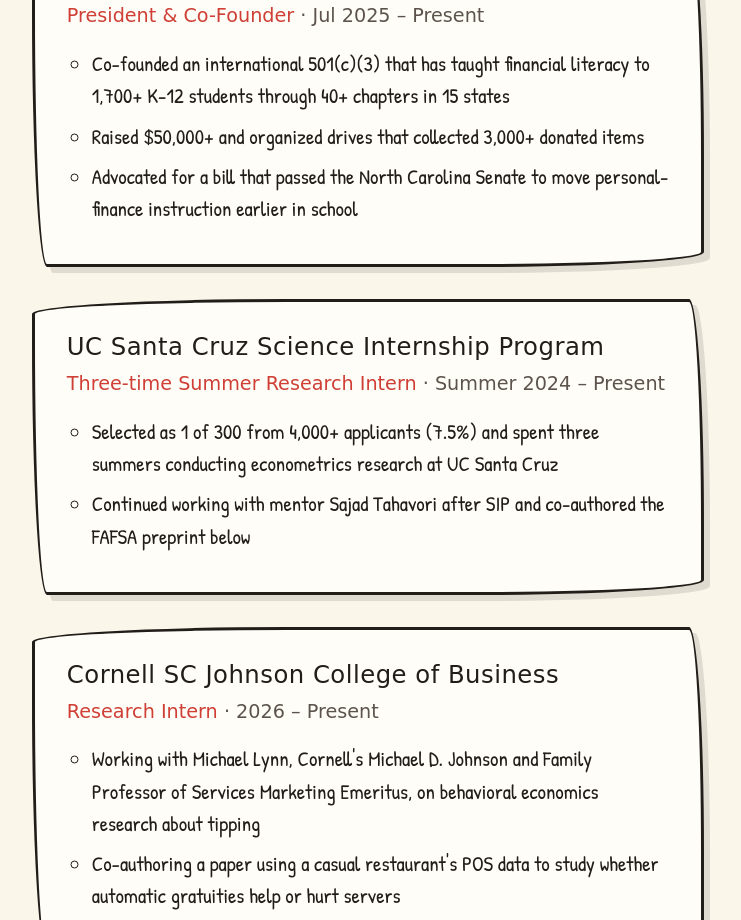
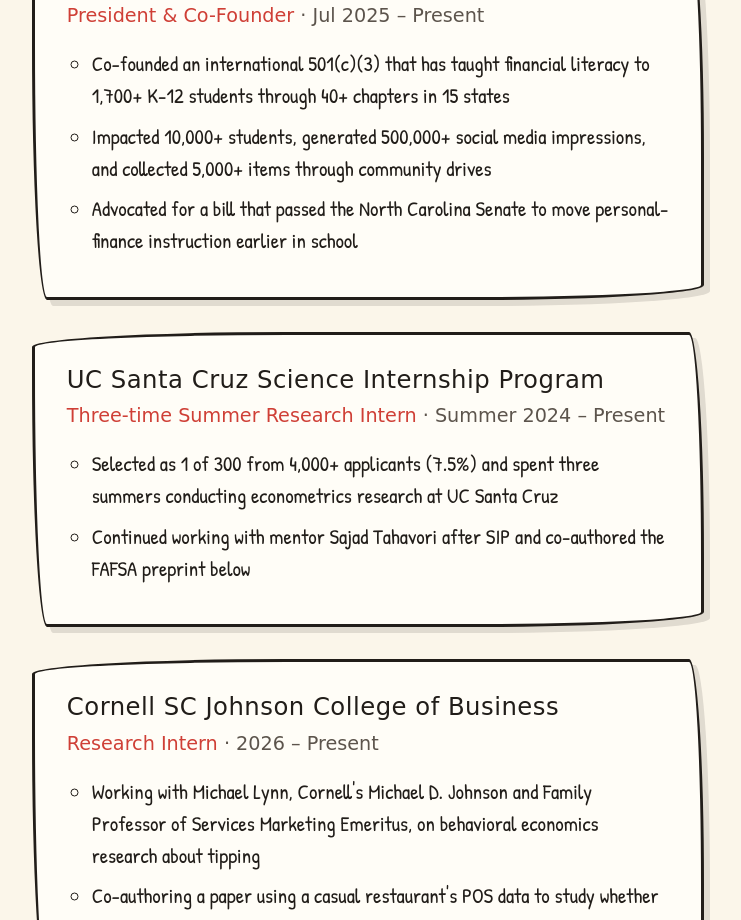
Before and after one commit to tobyhqin/tobyhqin.github.io, a React (Vite) app: page / in a window 1280 px wide. Shown: the part 5460-6380 px from the top of the page, without its empty margins (61-802 px from the left). Built offline with nearby package versions, Linux system fonts and the light colour scheme; a web font is replaced by a local one.

Commit message:
content: update BFF impact metrics

```diff
--- a/src/data/content.ts
+++ b/src/data/content.ts
@@ -50,7 +50,7 @@
     period: 'Jul 2025 – Present',
     bullets: [
       'Co-founded an international 501(c)(3) that has taught financial literacy to 1,700+ K-12 students through 40+ chapters in 15 states',
-      'Raised $50,000+ and organized drives that collected 3,000+ donated items',
+      'Impacted 10,000+ students, generated 500,000+ social media impressions, and collected 5,000+ items through community drives',
       'Advocated for a bill that passed the North Carolina Senate to move personal-finance instruction earlier in school',
     ],
   },
```
Also changed, not shown: 1 other file (tests, documents, lock files or other folders).
